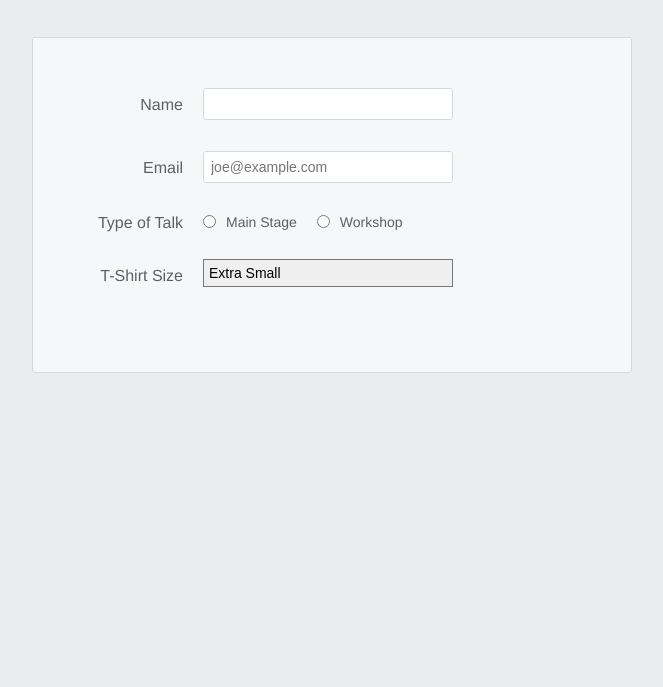
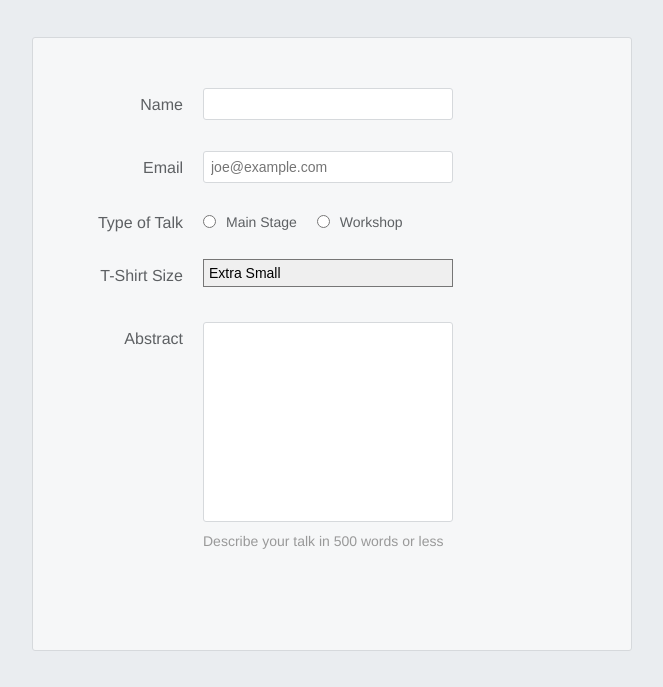
Before and after one commit to ewoknock/odin-html-exercises, a plain HTML site: page speaker_submission/speaker-submission.html in a window 1280 px wide. Shown: the part 225-912 px from the top of the page, without its empty margins (308-971 px from the left). Before the commit the page ends 800 px from the top, so only its background shows below. Drawn offline with Linux system fonts and the light colour scheme.

Commit message:
Adds in textarea and styling

```diff
--- a/speaker_submission/speaker-submission.html
+++ b/speaker_submission/speaker-submission.html
@@ -45,6 +45,11 @@
                 <option value="l">Large</option>
             </select>
         </div>
+        <div class="form-row">
+            <label for="abstract">Abstract</label>
+            <textarea id="abstract" name="abstract"></textarea>
+            <div class="instructions">Describe your talk in 500 words or less</div>
+        </div>
     </form>
 </body>
 </html>
--- a/speaker_submission/styles/style.css
+++ b/speaker_submission/styles/style.css
@@ -102,6 +102,25 @@
     -webkit-appearance: none;
   }
 
+  .form-row textarea {
+    font-family: "Helvetica", "Arial", sans-serif;
+    font-size: 14px;
+
+    border: 1px solid #D6D9DC;
+    border-radius: 3px;
+
+    min-height: 200px;
+    margin-bottom: 10px;
+    padding: 7px;
+    resize: none;
+  }
+
+  .form-row .instructions {
+    color: #999999;
+    font-size: 14px;
+    margin-bottom: 30px;
+  }
+
   @media only screen and (min-width: 700px) {
     .speaker-form-header,
     .speaker-form {
@@ -131,7 +150,7 @@
 
     .legacy-form-row {
         margin-bottom: 10px;
-    }
+g    }
 
     .legacy-form-row legend {
     width: 120px;
@@ -142,4 +161,8 @@
     .legacy-form-row legend {
     float: left;
     }
+
+    .form-row .instructions {
+        margin-left: 120px;
+    }
   }
```
